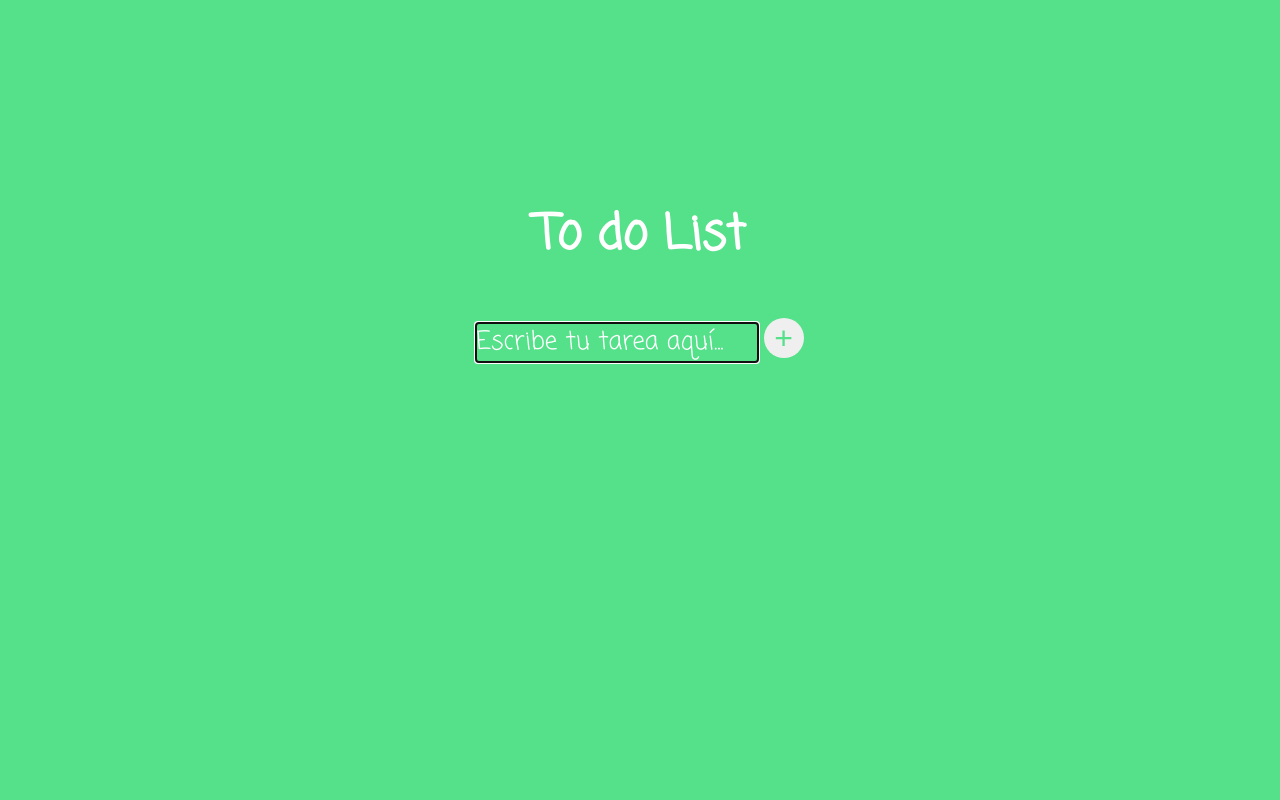
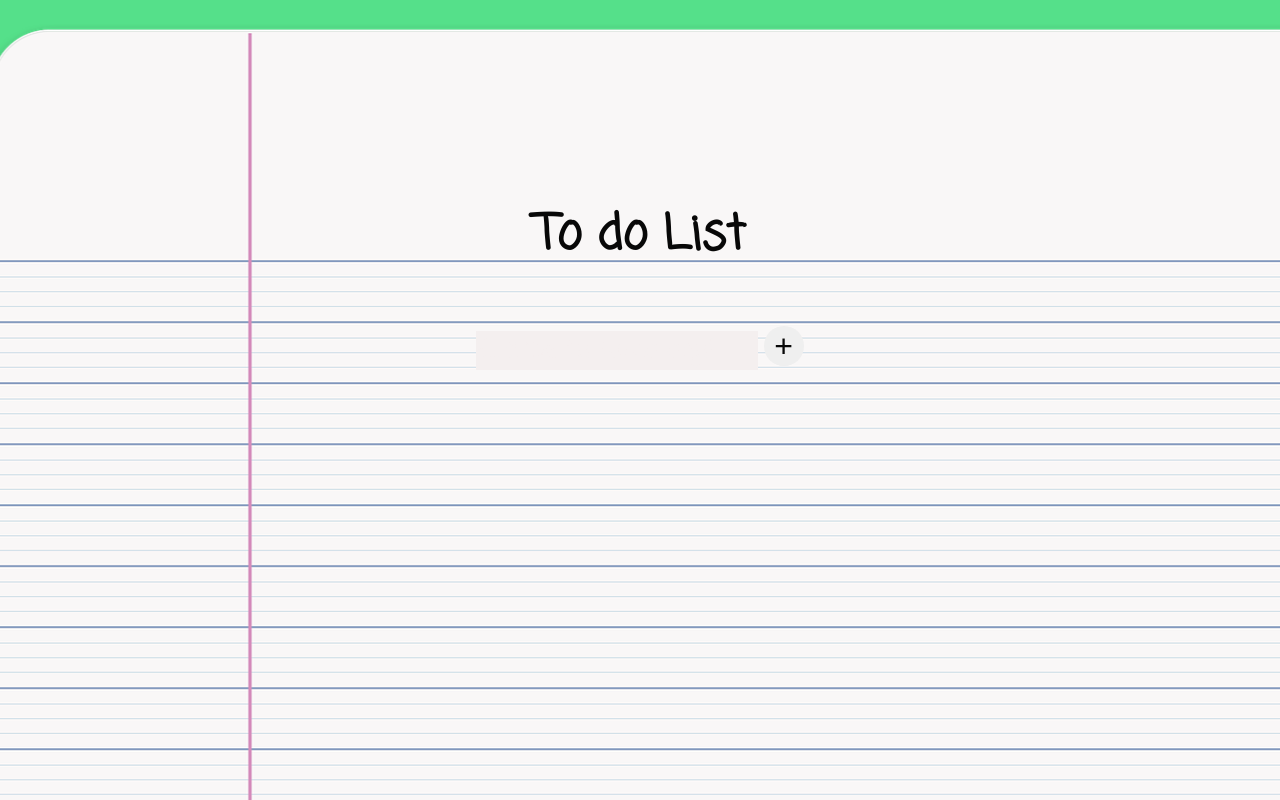
Before and after one commit to Dafnay/To-Do-List, a plain HTML site: page index.html in a window 1280 px wide. Drawn offline with Linux system fonts and the light colour scheme.

Commit message:
css cambio

```diff
--- a/styles.css
+++ b/styles.css
@@ -5,61 +5,73 @@
     --mint: #55e08a;
     --verde:#139439;
     --gray: #55557B;
-    --white: #ffffff;
+    --black: #080808;
+    --white: #f4efef;
 }
 *{
     margin: 0;
     padding: 0;
 }
 body{
+    font-family:'Coming Soon', cursive;
+    background-image: url(/images/page-g7c60991f4_1920.png);
     background-color: var(--mint);
-    font-family:'Coming Soon', cursive;
+    background-repeat: no-repeat;
+    background-position-x: center;
 }
 
 h1{
-    /* font-family:'Coming Soon', cursive; */
     margin-top: 200px;
-    color: var(--white);
+    color: var(--black);
     text-align: center;
     font-size: xxx-large;
+
 }
+
 form{
     max-width: 400px;
-    margin: 45px auto;
+    margin: 53px auto;
     text-align: center;
 }
+
 form input[type="text"]{
     font-family:'Coming Soon', cursive;
-    background-color: var(--mint);
-    color: var(--white);
+    background-color: var(--white);
+    color: var(--black);
     border-style: none;
     font-size: 25px;
 }
+
 form input[type="text"]::placeholder{
     color: var(--white);
 }
+
 form input[type="text"]:focus{
-    /* outline: none; */
+    outline: none;
 }
+
 form input[type="submit"]{
-    color: var(--mint);
+    color: var(--black);
     width: 40px;
     height: 40px;
     border-radius: 50%;
     border-style: none;
     font-size: 2em;
 }
+
 form input[type="submit"]:hover{
     background-color: var(--white);
     cursor: pointer;
     color: var(--verde);
 }
+
 .list-container{
     max-width: 600px;
     margin: 0 auto;
 }
+
 .task-container{
-    background-color: white;
+    background-color: var(--white);
     display:flex;
     justify-content: space-between;
     margin-bottom: 6px;
@@ -69,16 +81,19 @@ form input[type="submit"]:hover{
     font-size: 20px;
     font-weight: 500;
 }
+
 .closeBtn{
-    width: 20px;
-    height: 20px;
+    width: 28px;
+    height: 28px;
 }
+
 .closeBtn:hover{
     cursor: pointer;
 }
+
 #stats{
-    margin: 25px 0 50px;
-    color: var(--white);
+    margin: 35px 0 50px;
+    color: var(--black);
     text-align: center;
     font-size: 14px;
 }
```
Also changed, not shown: images/page-g7c60991f4_1920.png (added), 1 other file.
